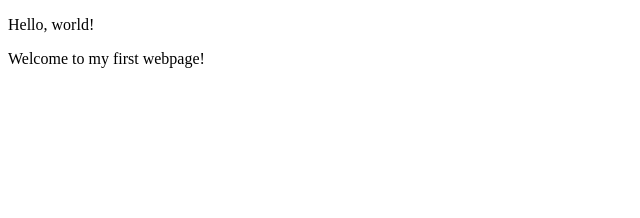
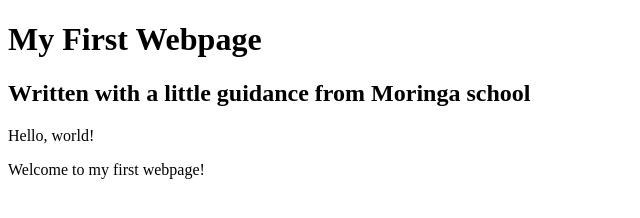
Before and after one commit to maina606/my-first-webpage, a plain HTML site: page my-first-webpage.html in a window 1280 px wide. Shown: the whole page, without its empty margins (0-640 px from the left). Drawn offline with Linux system fonts and the light colour scheme.

Commit message:
add header block elements

```diff
--- a/my-first-webpage.html
+++ b/my-first-webpage.html
@@ -4,6 +4,8 @@
   <title>My first webpage!</title>
 </head>
   <body>
+    <h1>My First Webpage</h1>
+    <h2>Written with a little guidance from Moringa school</h2>
     <p>Hello, world!</p>
     <p>Welcome to my first webpage!</p>
   </body>
```
